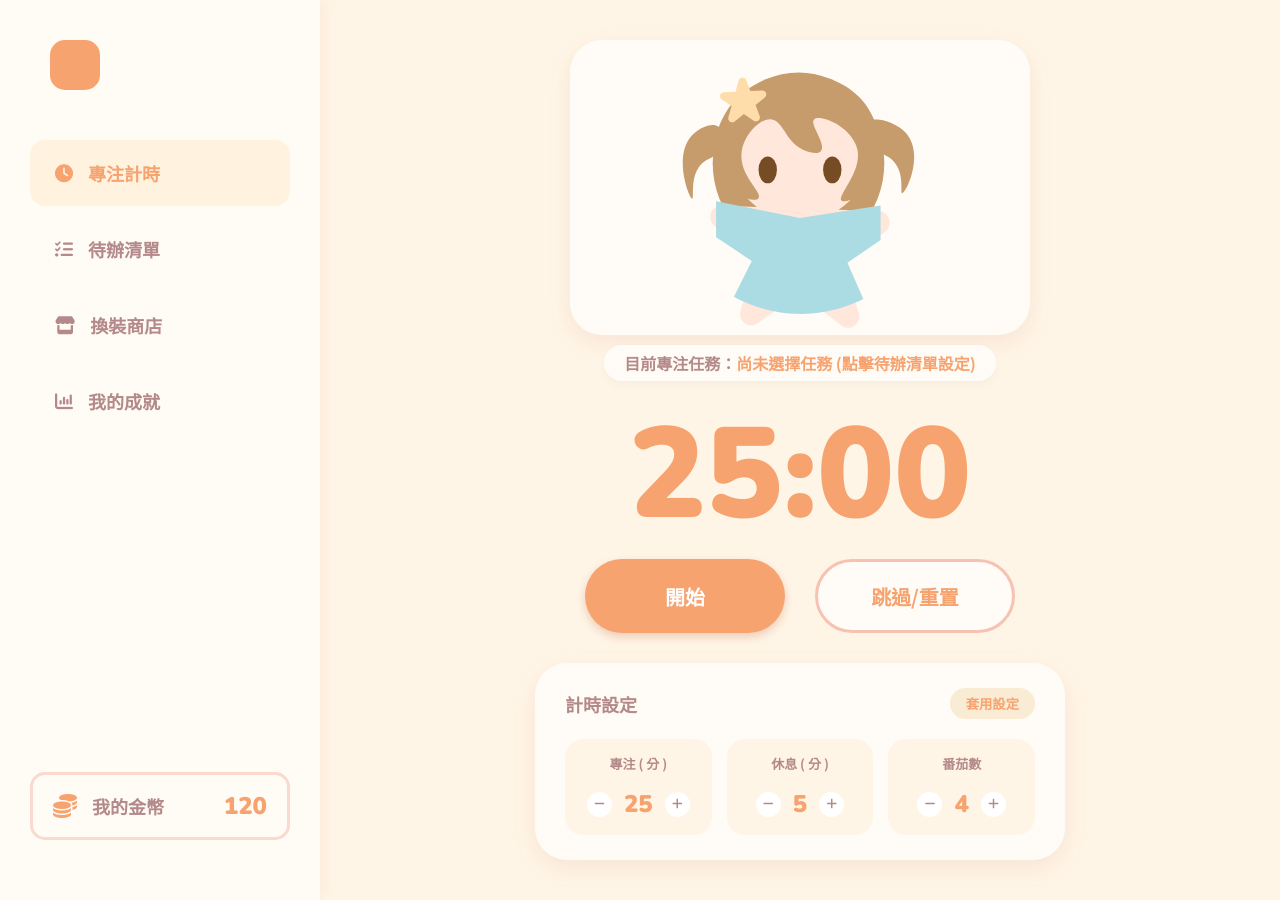
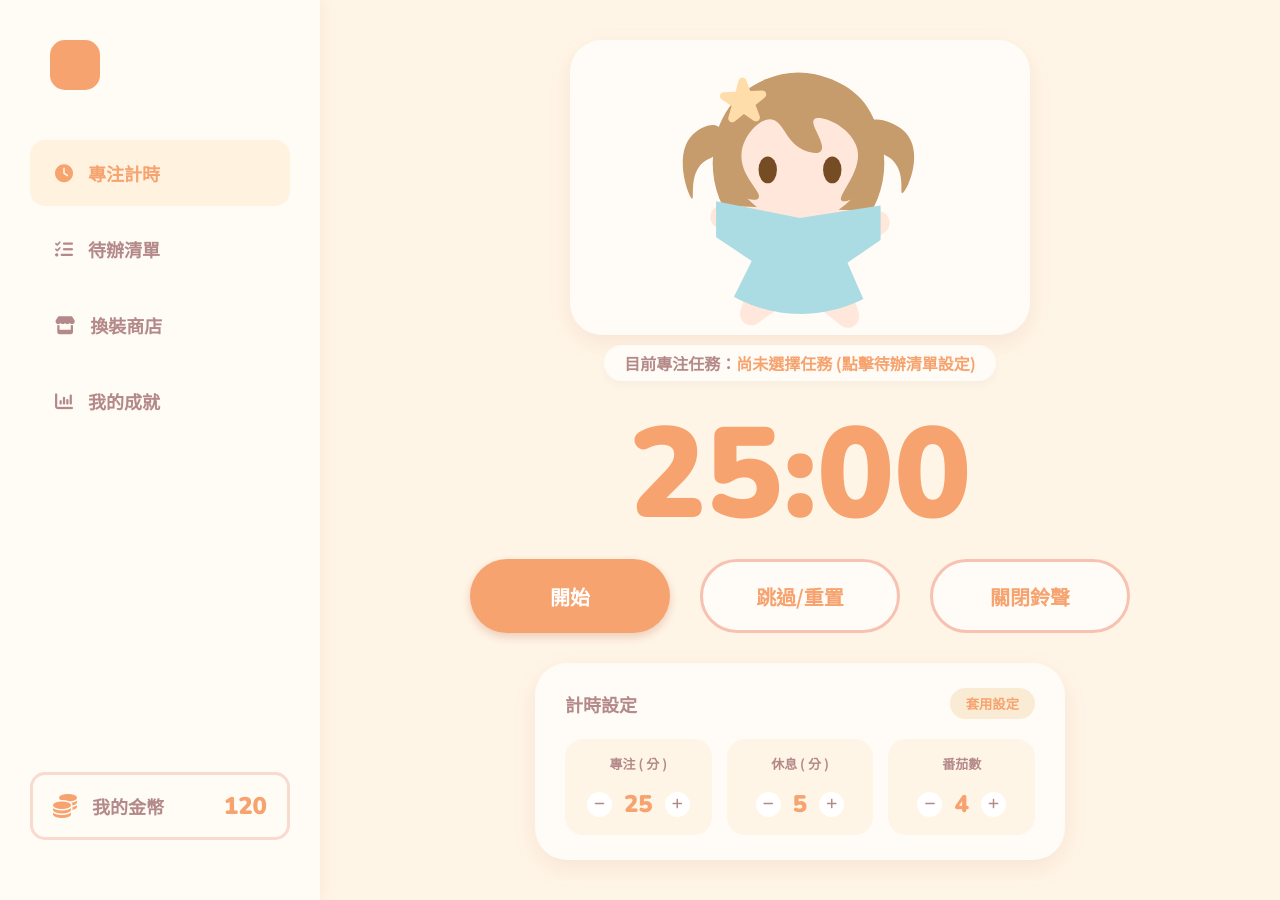
Before and after one commit to kitty0908960278-pixel/shimin, a plain HTML site: page index.html in a window 1280 px wide. Drawn offline with nearby package versions, Linux system fonts and the light colour scheme.

Commit message:
Update index.html

```diff
--- a/index.html
+++ b/index.html
@@ -99,6 +99,7 @@
                 <div class="control-buttons">
                     <button id="start-btn" class="btn btn-primary">開始</button>
                     <button id="reset-btn" class="btn btn-secondary">跳過/重置</button>
+                    <button id="stop-alarm-btn" class="btn btn-secondary">關閉鈴聲</button>
                 </div>
 
                 <div class="settings-panel">
```
